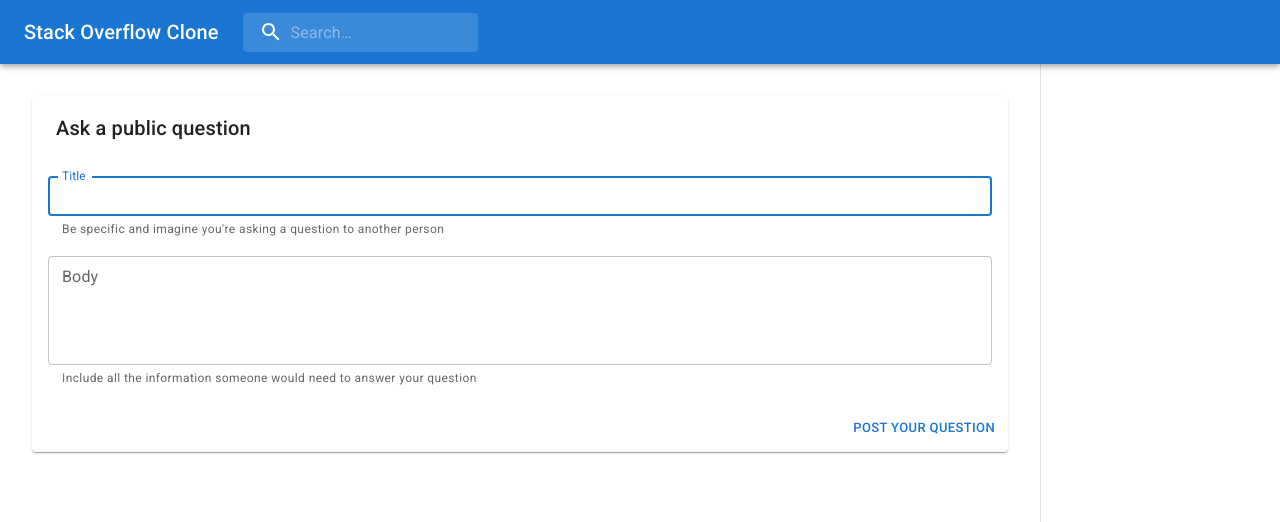
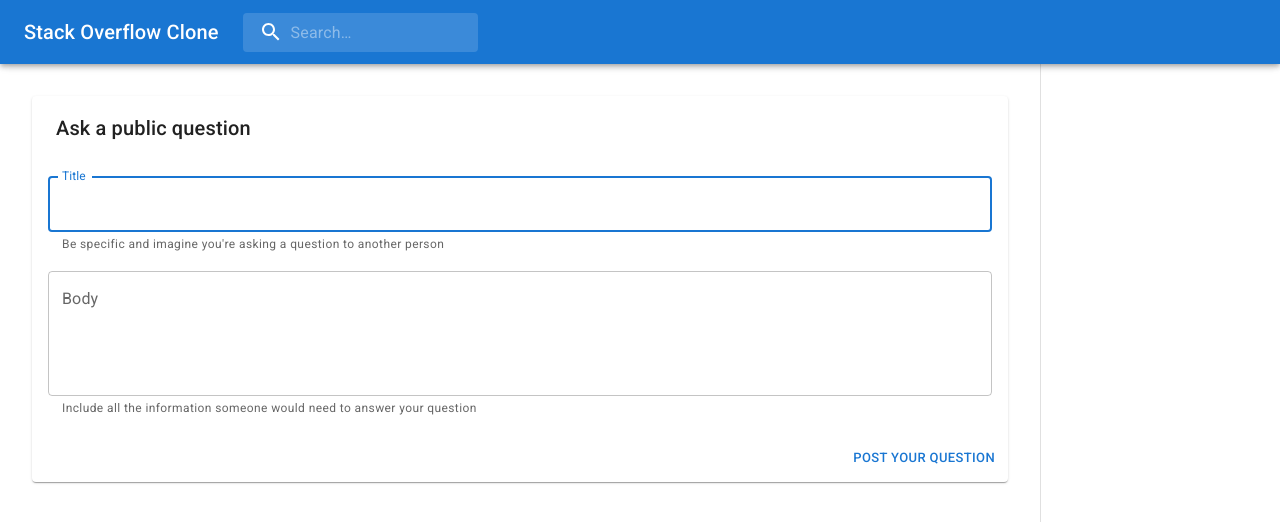
Before and after one commit to potouridisio/my-stack-overflow-clone, a React (Vite) app: page /questions/ask in a window 1280 px wide. Shown: the top 522 px of the page. Built offline with nearby package versions, Linux system fonts and the light colour scheme.

Commit message:
refactor: render larger TextField components

```diff
--- a/src/routes/Ask.jsx
+++ b/src/routes/Ask.jsx
@@ -89,8 +89,8 @@ export default function Ask() {
               label="Title"
               name="title"
               placeholder="e.g. Is there an R function for finding the index of an element in a vector?"
-              size="small"
             />
+
             <TextField
               error={!!actionData?.fieldErrors?.body}
               helperText={
@@ -101,7 +101,6 @@ export default function Ask() {
               multiline
               name="body"
               rows={4}
-              size="small"
             />
           </Stack>
         </CardContent>
```
